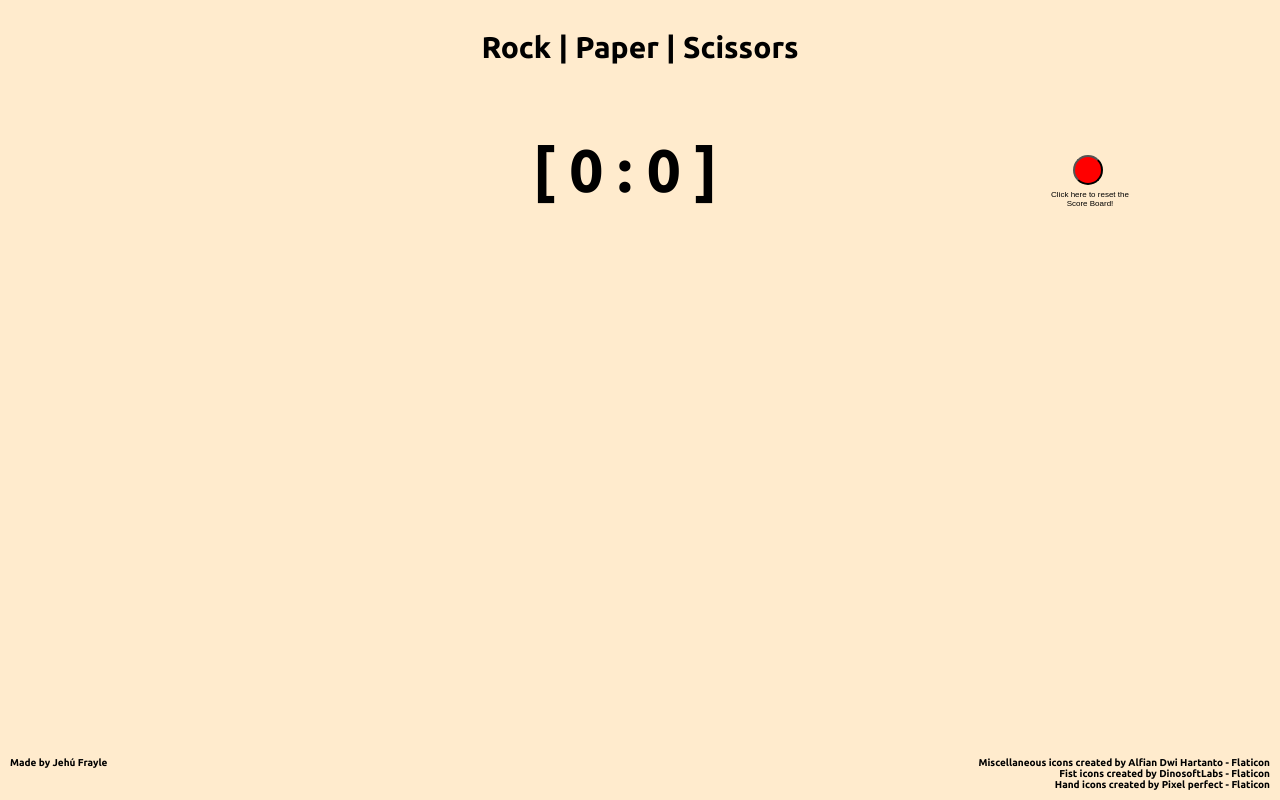
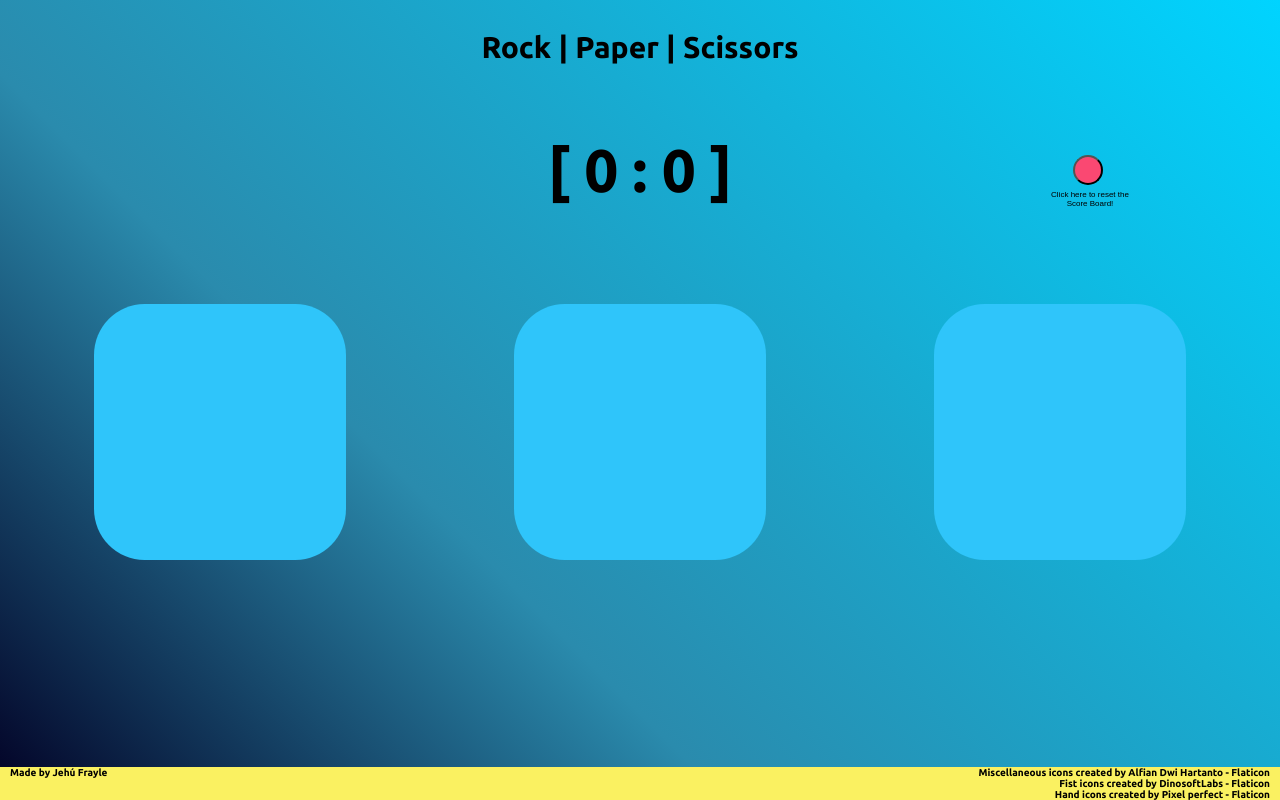
Before and after one commit to JehuFrayle/rock-paper-scissors, a website built with webpack: page src/index.html in a window 1280 px wide. Built offline with nearby package versions, Linux system fonts and the light colour scheme; files whose address does not match are found by name.

Commit message:
I changed the colors and now the alert says what the machine selected.

```diff
--- a/src/index.js
+++ b/src/index.js
@@ -43,17 +43,20 @@ function whoWins(usr, cpu) {
         if (usr.winsTo.includes(cpu.name)) {
             usrScore.increase();
             scoreBoard.innerHTML = `[ ${usrScore.getValue()} : ${cpuScore.getValue()} ]`;
-            alert('You Won!');
+            alert(`The machine selected: ${cpu.name}.
+            You won!`);
         }
         else {
             cpuScore.increase();
             scoreBoard.innerHTML = `[ ${usrScore.getValue()} : ${cpuScore.getValue()} ]`;
-            alert('You Lost!');
+            alert(`The machine selected: ${cpu.name}.
+            You lost!`);
         }
 
     }
     else {
-        alert('Draw');
+        alert(`The machine also selected: ${cpu.name}.
+        Draw!`);
     }
     console.log(`CPU: ${cpuScore.getValue()}, USER: ${usrScore.getValue()}`)
     scoreBoard.innerHTML = `[ ${usrScore.getValue()} : ${cpuScore.getValue()} ]`;
--- a/src/style.css
+++ b/src/style.css
@@ -8,10 +8,16 @@ html {
     font-family: 'Ubuntu', sans-serif;
 }
 body {
-    background-color: blanchedalmond;
-    display: flex;
+    background: rgb(2,0,36);
+    background: linear-gradient(45deg, rgba(2,0,36,1) 0%,
+     rgba(42,139,173,1) 35%, rgba(0,212,255,1) 100%);
+    background-position: center;
+    background-repeat: no-repeat;
+    background-size: cover;
+     display: flex;
     flex-direction: column;
-    justify-content: space-around;
+    min-width: 100vw;
+    min-height: 100vh;
 }
 h1{
     text-align: center;
@@ -31,7 +37,6 @@ p {
     width: auto;
     font-size: 6rem;
     text-align: center;
-    margin-right: 3rem;
     justify-self: center;
 }
 #reset {
@@ -40,7 +45,10 @@ p {
     width: 3rem;
     height: 3rem;
     border-radius: 1.5rem;
-    background-color: red;
+    background-color: #FA4872;
+}
+#reset:hover {
+    background-color: #AD2142;
 }
 #reset span {
     width: 10rem;
@@ -55,21 +63,26 @@ p {
     align-items: center;
     justify-content: space-around;
     flex-wrap: wrap;
-    width: calc(100vw - 2rem);
-    margin: 10rem 1rem 0 1rem;
+    width: calc(100% - 2rem);
+    margin: 10rem 0 1rem 1rem;
+    padding-bottom: 1.5rem;
 }
 .juego button {
     width: 20%;
     height: 20vw;
-    background-color: transparent;
+    background-color: #2FC5FA;
     background-position: center;
     background-repeat: no-repeat;
     background-size: cover;
-    border-radius: 12.5vw;
+    border-radius: 20%;
     border: none;
+
+    transition: transform 1s;
 }
 .juego button:hover {
-    background-color: rgb(212, 108, 126);
+    background-color: #FA4872;
+    transform: scale(110%);
+    transition: transform 500ms;
 }
 #puntaje {
     width: 100%;
@@ -87,19 +100,19 @@ p {
 .credits {
     position: absolute;
     bottom: 0;
-    margin: 1rem;
-    display: grid;
-    width: calc(100% - 2rem);
+    display: flex;
+    justify-content: space-between;
+    width: 100%;
     height: auto;
-    grid-template-columns: auto auto;
+
+    background-color: #FAF161;
 }
 .credits a {
     text-decoration: none;
     color: black;
+    font-weight: 400;
     font-size: 1rem;
-}
-.credits .author {
-    margin-right: 3rem;
+    margin: 0 1rem 0 1rem;
 }
 .credits .icons-by {
     display: flex;
--- a/webpack.config.dev.js
+++ b/webpack.config.dev.js
@@ -39,6 +39,6 @@ module.exports = {
         static: path.join(__dirname, 'dist'),
         compress: true,
         historyApiFallback: true,
-        port: 3007,
+        port: 2806,
     },
 }
```
